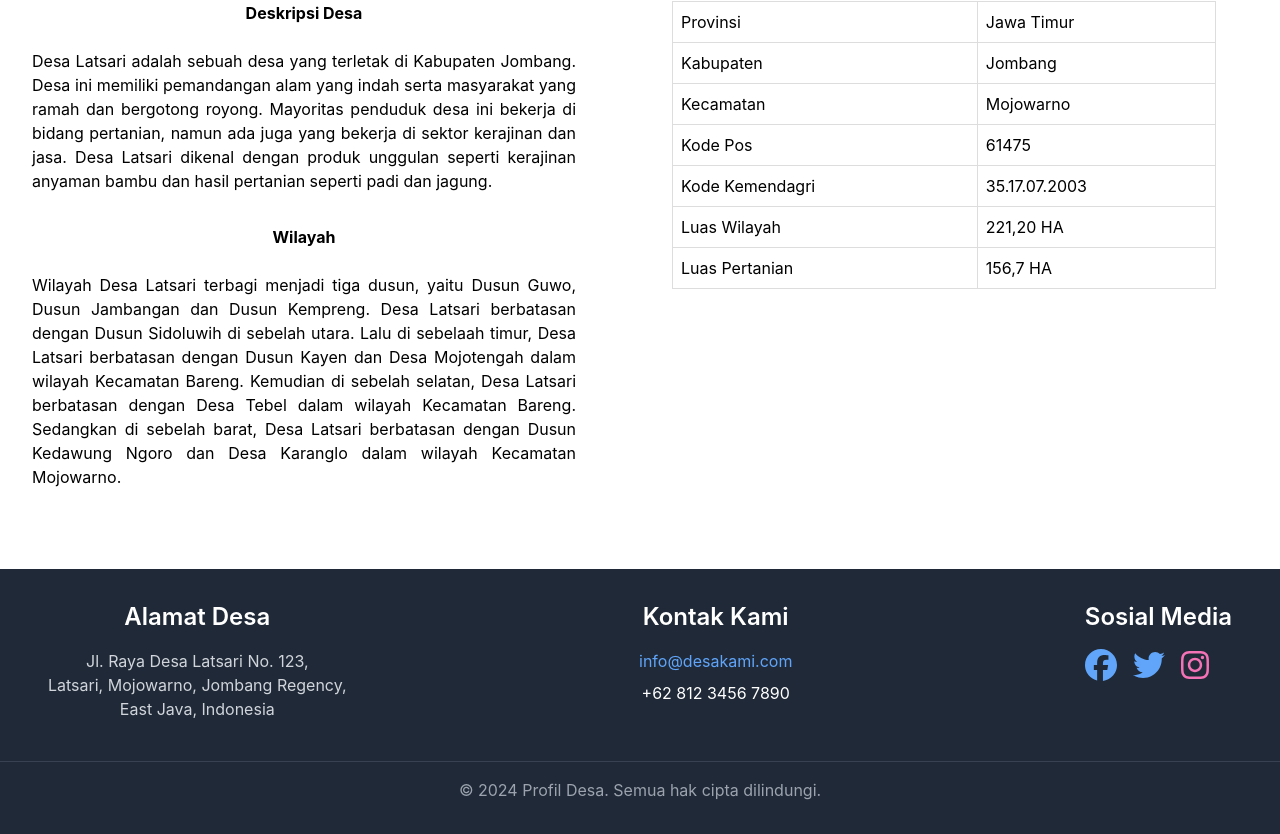
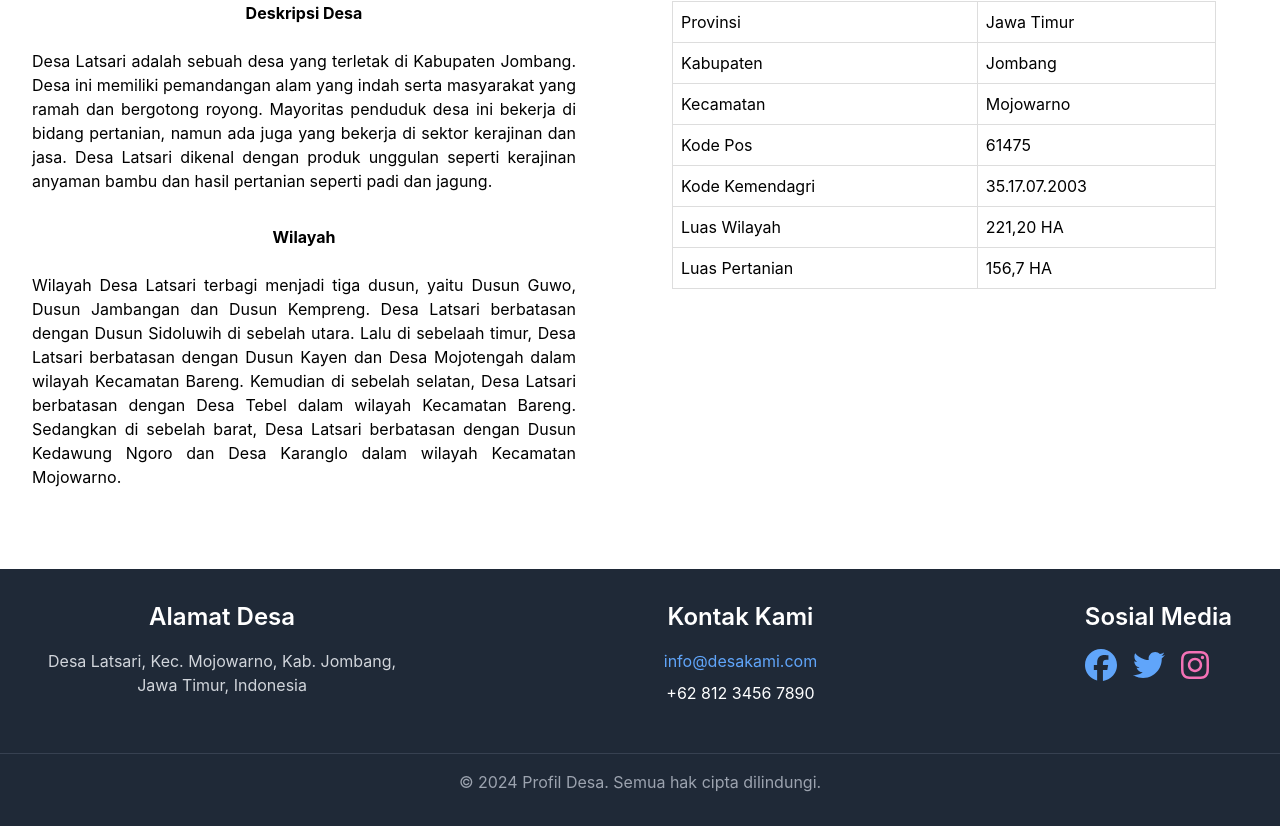
Before and after one commit to CalvinSy1611/web-latsari, a React (Create React App) app: page / in a window 1280 px wide. Shown: the part 594-1428 px from the top of the page. Built offline with nearby package versions, Linux system fonts and the light colour scheme.

Commit message:
Update Footer.jsx

```diff
--- a/src/components/Footer.jsx
+++ b/src/components/Footer.jsx
@@ -10,9 +10,8 @@ const Footer = () => {
         <div className="mb-8 md:mb-0 md:w-1/3 lg:w-auto md:ml-8"> {/* Mengatur lebar dengan md:w-1/3 */}
           <h3 className="text-xl md:text-2xl font-semibold mb-4">Alamat Desa</h3>
           <p className="text-gray-300 mb-2 text-sm md:text-base"> {/* Mengubah ukuran font untuk responsif */}
-            Jl. Raya Desa Latsari No. 123, <br />
-            Latsari, Mojowarno, Jombang Regency, <br />
-            East Java, Indonesia
+            Desa Latsari, Kec. Mojowarno, Kab. Jombang, <br />
+            Jawa Timur, Indonesia
           </p>
         </div>
 
```
